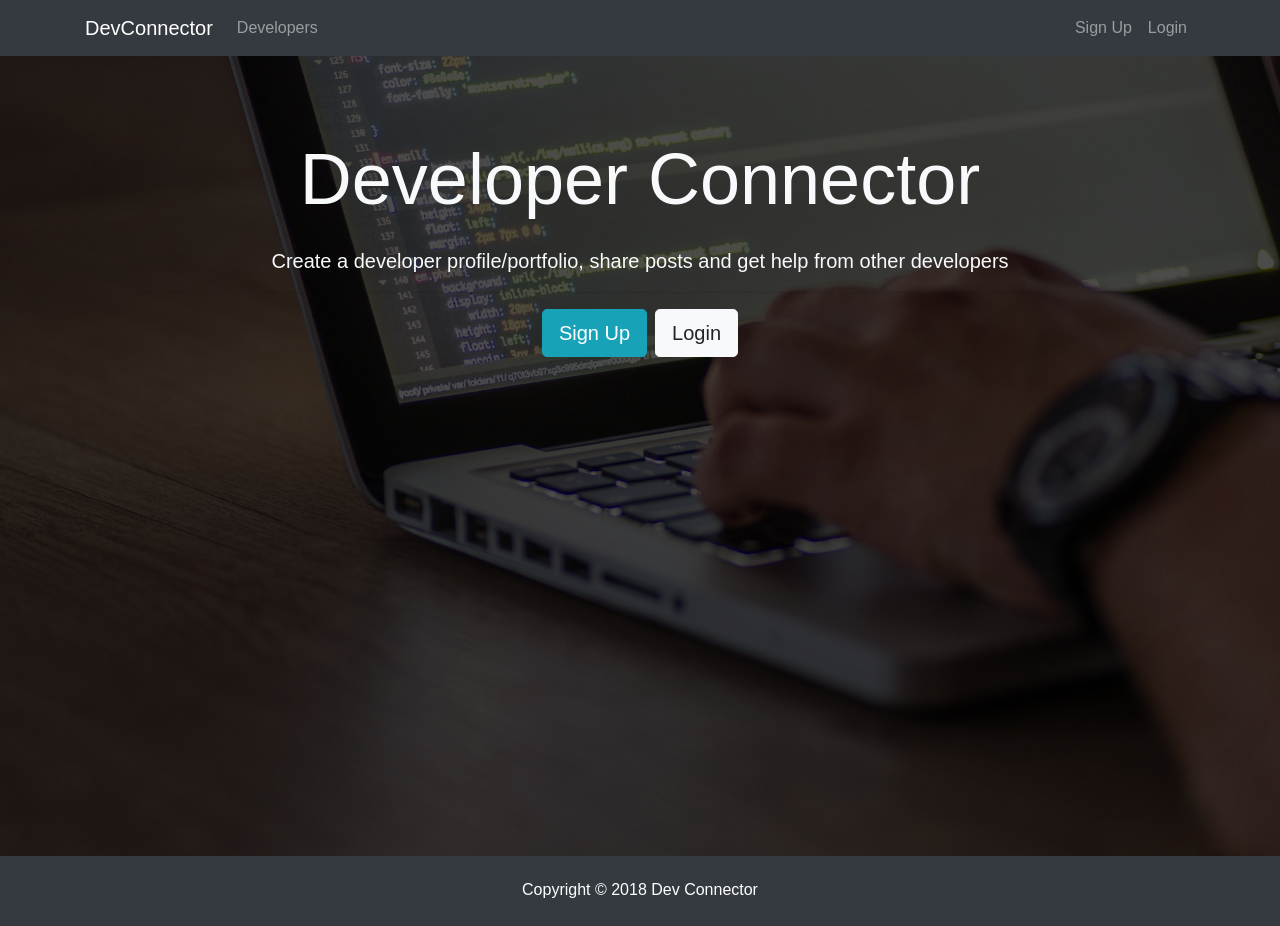
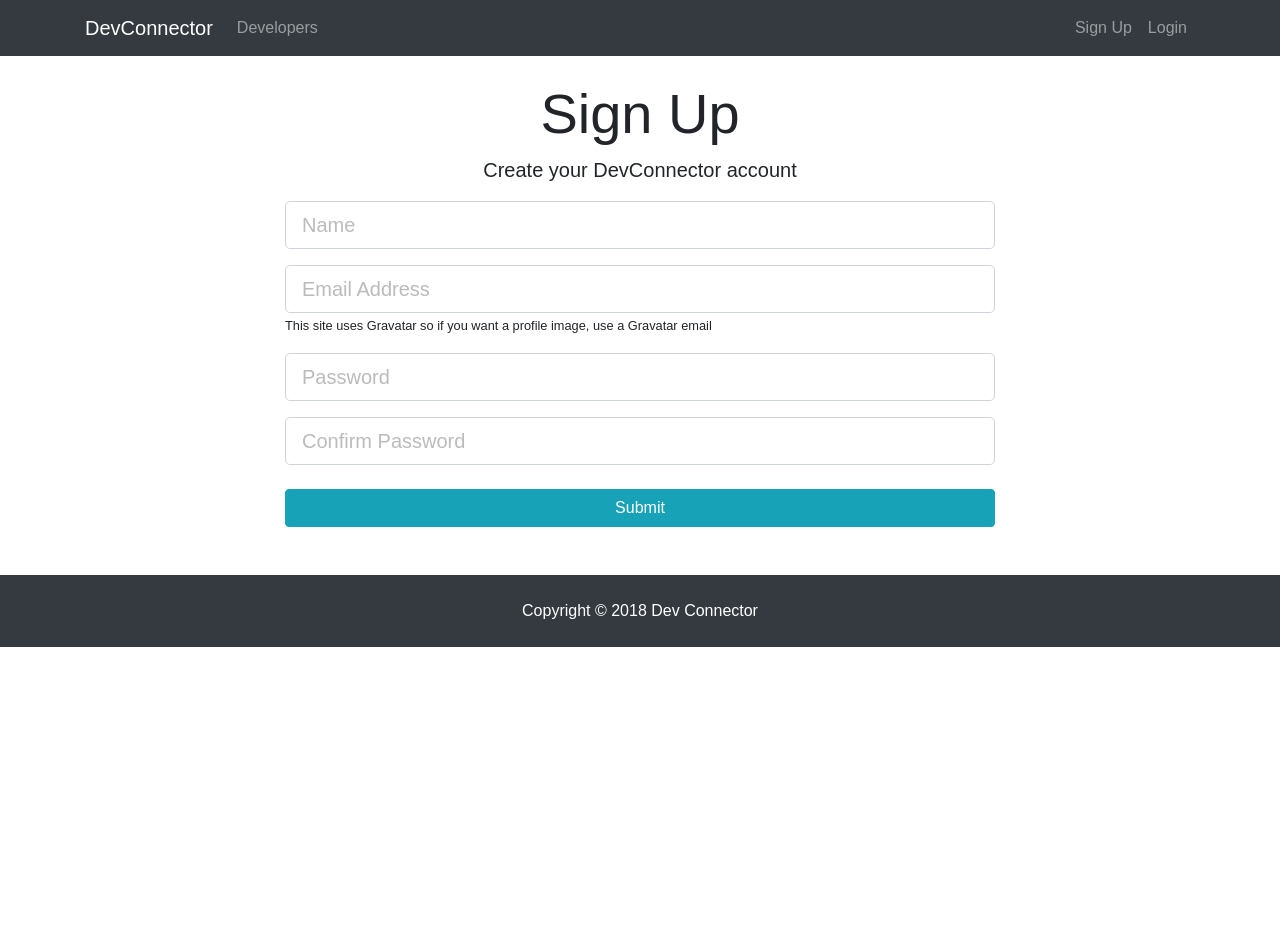
Before and after one commit to DennisOnder/mern-social-network, a React (Create React App) app in the folder client/: page /register in a window 1280 px wide. After the commit the page ends 800 px from the top, so only its background shows below. Built offline with nearby package versions, Linux system fonts and the light colour scheme.

Commit message:
Commit: Added home, login and register pages.

```diff
--- a/client/package.json
+++ b/client/package.json
@@ -5,6 +5,8 @@
   "dependencies": {
     "react": "^16.5.0",
     "react-dom": "^16.5.0",
+    "react-router": "^4.3.1",
+    "react-router-dom": "^4.3.1",
     "react-scripts": "1.1.5"
   },
   "scripts": {
--- a/client/src/App.js
+++ b/client/src/App.js
@@ -3,15 +3,24 @@
 import Navbar from './components/layout/Navbar';
 import Footer from './components/layout/Footer';
 import Landing from './components/layout/Landing';
+import Login from './components/auth/Login';
+import Register from './components/auth/Register';
+import { BrowserRouter as Router, Route } from 'react-router-dom';
 
 class App extends Component {
   render() {
     return (
+      <Router>
       <div className="App">
         <Navbar />
-        <Landing />
+        <Route exact path="/" component={Landing}/>
+        <div className="container">
+          <Route exact path="/register" component={Register} />
+          <Route exact path="/login" component={Login} />
+        </div>
         <Footer />
       </div>
+      </Router>
     );
   }
 }
--- /dev/null
+++ b/client/src/components/auth/Login.js
@@ -0,0 +1,29 @@
+import React, { Component } from 'react'
+
+class Login extends Component {
+  render() {
+    return (
+      <div className="login">
+        <div className="container">
+          <div className="row">
+            <div className="col-md-8 m-auto">
+              <h1 className="display-4 text-center">Log In</h1>
+              <p className="lead text-center">Sign in to your DevConnector account</p>
+              <form action="dashboard.html">
+                <div className="form-group">
+                  <input type="email" className="form-control form-control-lg" placeholder="Email Address" name="email" />
+                </div>
+                <div className="form-group">
+                  <input type="password" className="form-control form-control-lg" placeholder="Password" name="password" />
+                </div>
+                <input type="submit" className="btn btn-info btn-block mt-4" />
+              </form>
+            </div>
+          </div>
+        </div>
+      </div>
+    )
+  }
+}
+
+export default Login;
--- /dev/null
+++ b/client/src/components/auth/Register.js
@@ -0,0 +1,36 @@
+import React, { Component } from 'react'
+
+class Register extends Component {
+  render() {
+    return (
+      <div className="register">
+        <div className="container">
+          <div className="row">
+            <div className="col-md-8 m-auto">
+              <h1 className="display-4 text-center">Sign Up</h1>
+              <p className="lead text-center">Create your DevConnector account</p>
+              <form action="create-profile.html">
+                <div className="form-group">
+                  <input type="text" className="form-control form-control-lg" placeholder="Name" name="name" required />
+                </div>
+                <div className="form-group">
+                  <input type="email" className="form-control form-control-lg" placeholder="Email Address" name="email" />
+                  <small classNameName="form-text text-muted">This site uses Gravatar so if you want a profile image, use a Gravatar email</small>
+                </div>
+                <div className="form-group">
+                  <input type="password" className="form-control form-control-lg" placeholder="Password" name="password" />
+                </div>
+                <div className="form-group">
+                  <input type="password" className="form-control form-control-lg" placeholder="Confirm Password" name="password2" />
+                </div>
+                <input type="submit" className="btn btn-info btn-block mt-4" />
+              </form>
+            </div>
+          </div>
+        </div>
+      </div>
+    )
+  }
+}
+
+export default Register;
--- a/client/src/components/layout/Landing.js
+++ b/client/src/components/layout/Landing.js
@@ -1,4 +1,5 @@
 import React, { Component } from 'react'
+import { Link } from 'react-router-dom';
 
 class Landing extends Component {
   render() {
@@ -12,8 +13,8 @@
               </h1>
               <p className="lead"> Create a developer profile/portfolio, share posts and get help from other developers</p>
               <hr />
-              <a href="register.html" className="btn btn-lg btn-info mr-2">Sign Up</a>
-              <a href="login.html" className="btn btn-lg btn-light">Login</a>
+              <Link to="/register" className="btn btn-lg btn-info mr-2">Sign Up</Link>
+              <Link to="/login" className="btn btn-lg btn-light">Login</Link>
             </div>
           </div>
         </div>
--- a/client/src/components/layout/Navbar.js
+++ b/client/src/components/layout/Navbar.js
@@ -1,11 +1,12 @@
 import React, { Component } from 'react'
+import { Link } from 'react-router-dom';
 
 class Navbar extends Component {
   render() {
     return (
       <nav className="navbar navbar-expand-sm navbar-dark bg-dark mb-4">
         <div className="container">
-          <a className="navbar-brand" href="landing.html">DevConnector</a>
+          <Link className="navbar-brand" to="/">DevConnector</Link>
           <button className="navbar-toggler" type="button" data-toggle="collapse" data-target="#mobile-nav">
             <span className="navbar-toggler-icon"></span>
           </button>
@@ -13,17 +14,17 @@
           <div className="collapse navbar-collapse" id="mobile-nav">
             <ul className="navbar-nav mr-auto">
               <li className="nav-item">
-                <a className="nav-link" href="profiles.html"> Developers
-                </a>
+                <Link className="nav-link" to="/profiles"> Developers
+                </Link>
               </li>
             </ul>
 
             <ul className="navbar-nav ml-auto">
               <li className="nav-item">
-                <a className="nav-link" href="register.html">Sign Up</a>
+                <Link className="nav-link" to="/register">Sign Up</Link>
               </li>
               <li className="nav-item">
-                <a className="nav-link" href="login.html">Login</a>
+                <Link className="nav-link" to="/login">Login</Link>
               </li>
             </ul>
           </div>
```
Also changed, not shown: package.json (line endings or trailing spaces).
